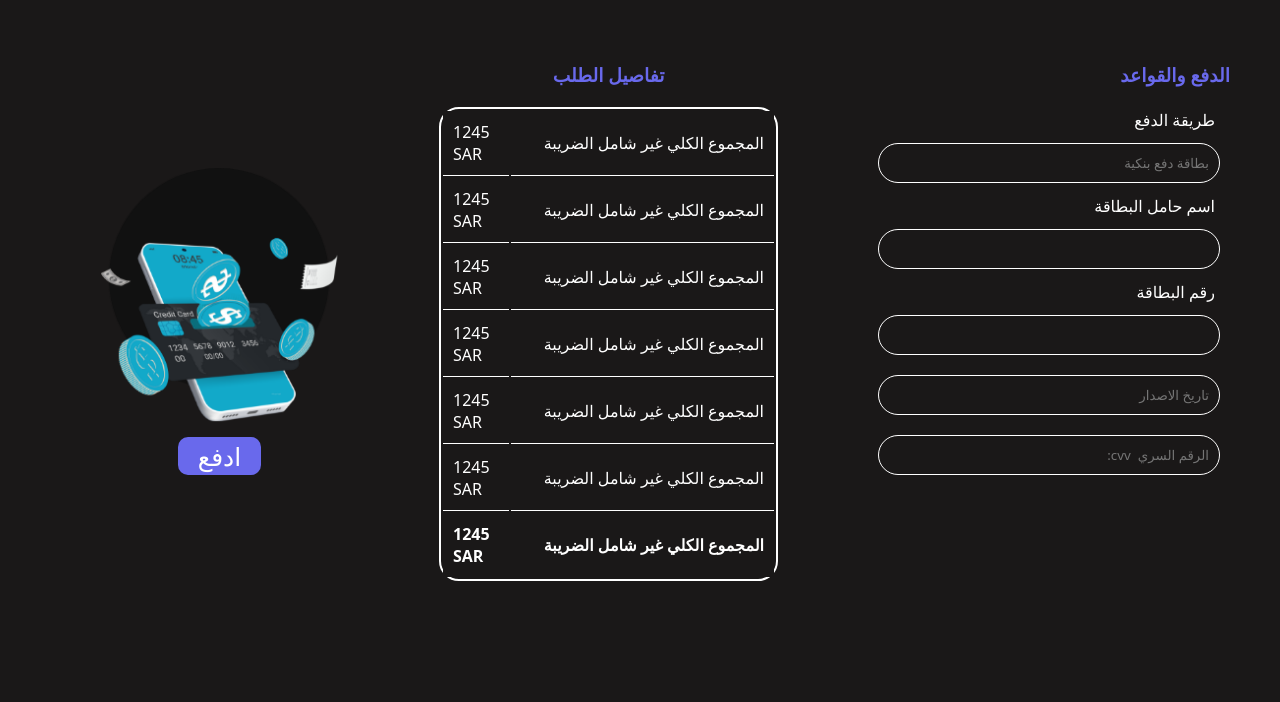
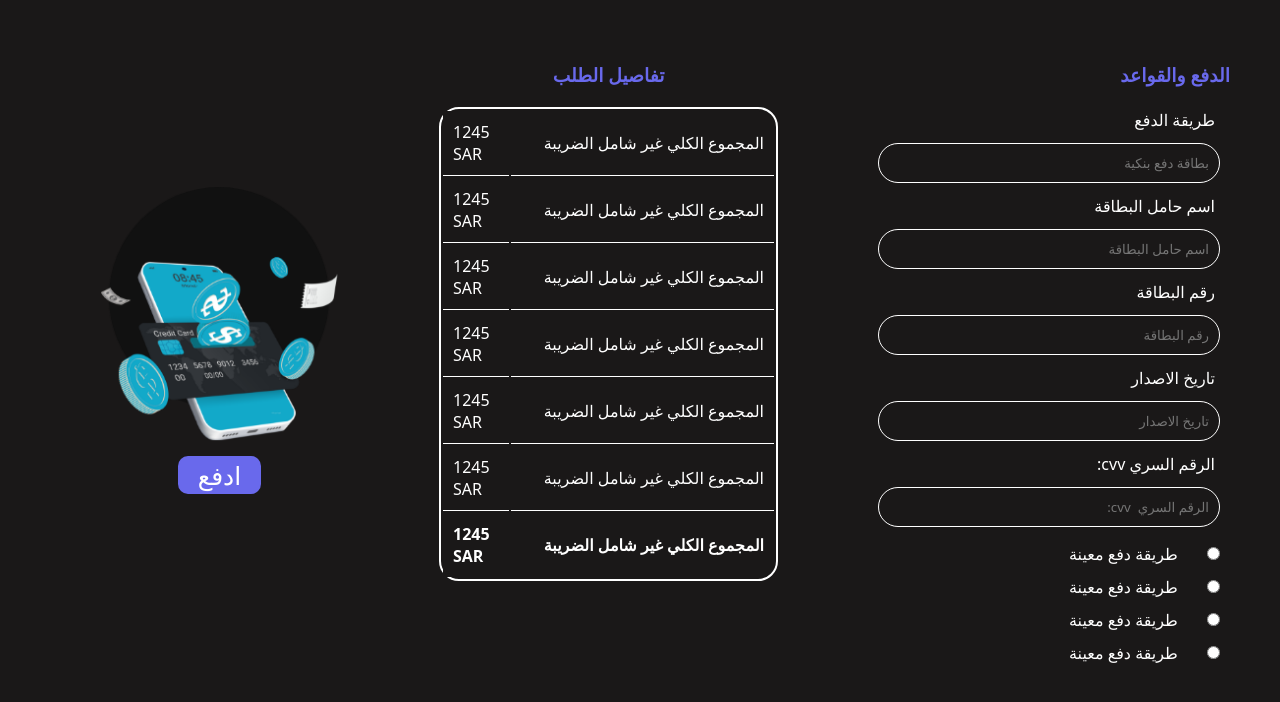
Before and after one commit to punisher1k99/Payment-page, a plain HTML site: page Monday-27-02-2023/index.html in a window 1280 px wide. Shown: the part 36-738 px from the top of the page. Drawn offline with Linux system fonts and the light colour scheme.

Commit message:
Update 5:00pm

```diff
--- a/Monday-27-02-2023/index.html
+++ b/Monday-27-02-2023/index.html
@@ -20,19 +20,31 @@
                     <label for="master-card">طريقة الدفع</label>
                     <input type="text" class="master-card" placeholder="بطاقة دفع بنكية">
                     <label for="name">اسم حامل البطاقة </label>
-                    <input type="text" class="name">
+                    <input type="text" class="name" placeholder="اسم حامل البطاقة ">
                     <label for="visa-card">رقم البطاقة </label>
-                    <input type="text" class="visa-card">
+                    <input type="text" class="visa-card" placeholder="رقم البطاقة">
+                    <label for="date">تاريخ الاصدار </label>
                     <input type="text" class="date" placeholder="تاريخ الاصدار ">
+                    <label for="date">الرقم السري  cvv:</label>
                     <input type="text" class="cvv" placeholder="الرقم السري  cvv:">
                 </form>
+                <div class="radio-buttons">
+                    <input type="radio" id="" name="" value="">
+                    <label for="طريقة دفع معينة">طريقة دفع معينة</label><br>
+                    <input type="radio" id="" name="" value="">
+                    <label for="طريقة دفع معينة">طريقة دفع معينة</label><br>
+                    <input type="radio" id="" name="" value="">
+                    <label for="طريقة دفع معينة">طريقة دفع معينة</label><br>
+                    <input type="radio" id="" name="" value="">
+                    <label for="طريقة دفع معينة">طريقة دفع معينة</label><br>
+                </div>
             </div>
             <div class="center" style="display: flex; flex-direction: column; align-items: center; margin: 50px 0px;">
                 <h3 class="heading2" style="padding-bottom: 20px; color: rgb(105, 105, 236);">تفاصيل الطلب</h3>
                 <table class="price-table" style="color: white;">
                     <tr>
-                        <td class="left-table">المجموع الكلي غير شامل الضريبة</td>
-                        <td class="right-table">1245 SAR</td>
+                        <td class="left-table" style="border-top-right-radius: 15px;">المجموع الكلي غير شامل الضريبة</td>
+                        <td class="right-table" style="border-top-left-radius: 15px;">1245 SAR</td>
                     </tr>
                     <tr>
                         <td class="left-table">المجموع الكلي غير شامل الضريبة</td>
@@ -55,8 +67,8 @@
                         <td class="right-table">1245 SAR</td>
                     </tr>
                     <tr style="color: white;">
-                        <th class="left-table" style="border: 0px;">المجموع الكلي غير شامل الضريبة</td>
-                        <th class="right-table" style="border: 0px;">1245 SAR</td>
+                        <th class="left-table" style="border: 0px; border-bottom-right-radius: 15px;">المجموع الكلي غير شامل الضريبة</td>
+                        <th class="right-table" style="border: 0px; border-bottom-left-radius: 15px;">1245 SAR</td>
                     </tr>
                 </table>
             </div>
--- a/Monday-27-02-2023/style.css
+++ b/Monday-27-02-2023/style.css
@@ -53,7 +53,7 @@ label{
 }
 @media screen and (max-width:990px){
     .main-div{
-        flex-direction: column-reverse;
+        flex-direction: column;
         align-items: center;
     }
     .center{
@@ -67,5 +67,11 @@ label{
     }
     .image-1{
         width: 40%;
+        min-width: 40%;
     }
 }
+@media screen and (max-width:412px){
+    .image-1{
+        width: 70%;
+    }
+}
```
